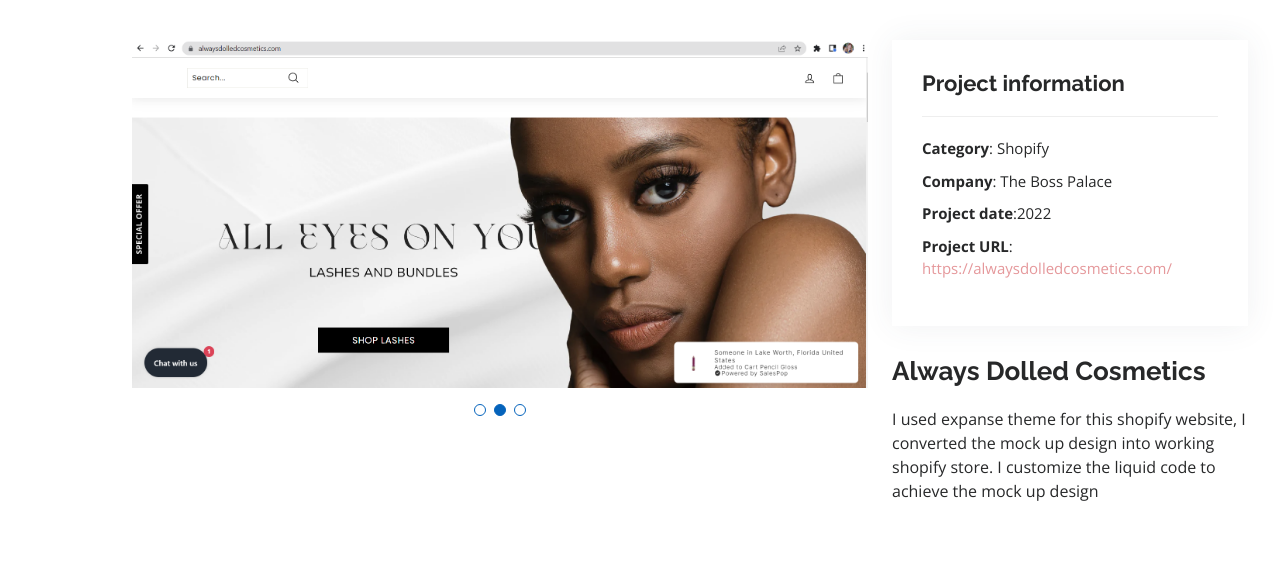
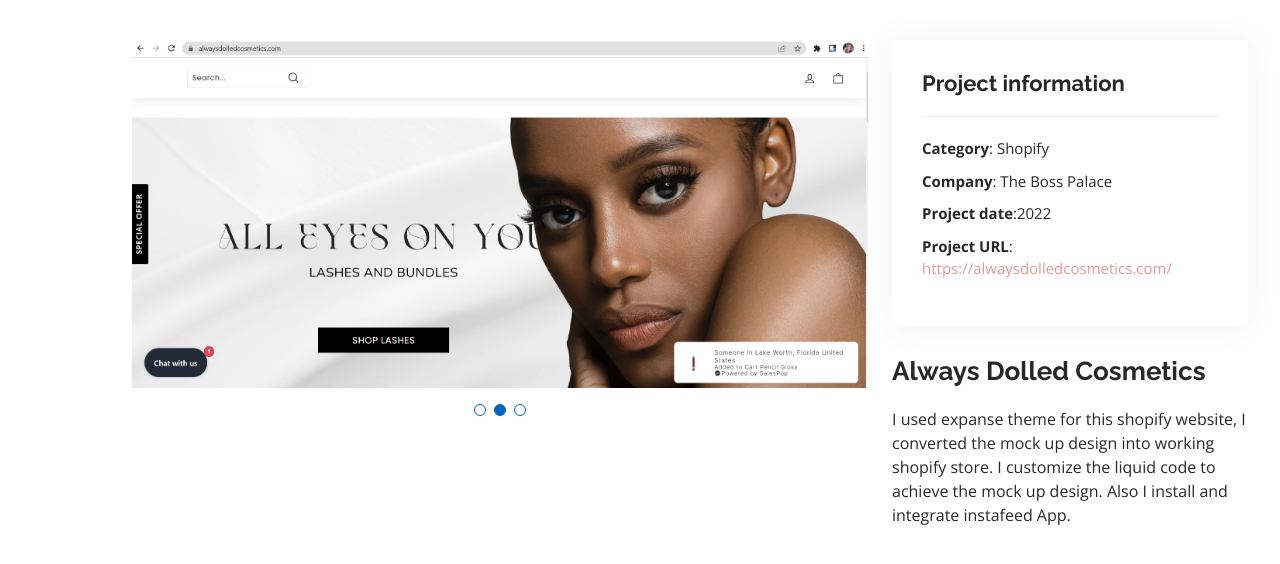
Before and after one commit to lani-requilman27/resume-portfolio, a plain HTML site: page alwaysdolledcosmetics.html in a window 1280 px wide. Drawn offline with nearby package versions, Linux system fonts and the light colour scheme.

Commit message:
update info

```diff
--- a/alwaysdolledcosmetics.html
+++ b/alwaysdolledcosmetics.html
@@ -80,7 +80,7 @@
               <h2>Always Dolled Cosmetics</h2>
               <p>
                 I used expanse theme for this shopify website, I converted the mock up design into working shopify store.
-                I customize the liquid code to achieve the mock up design
+                I customize the liquid code to achieve the mock up design. Also I install and integrate instafeed App.
               </p>
             </div>
           </div>
```
Also changed, not shown: doro.clothing.html (+1 -1 lines), index.html (+1 -2 lines).
